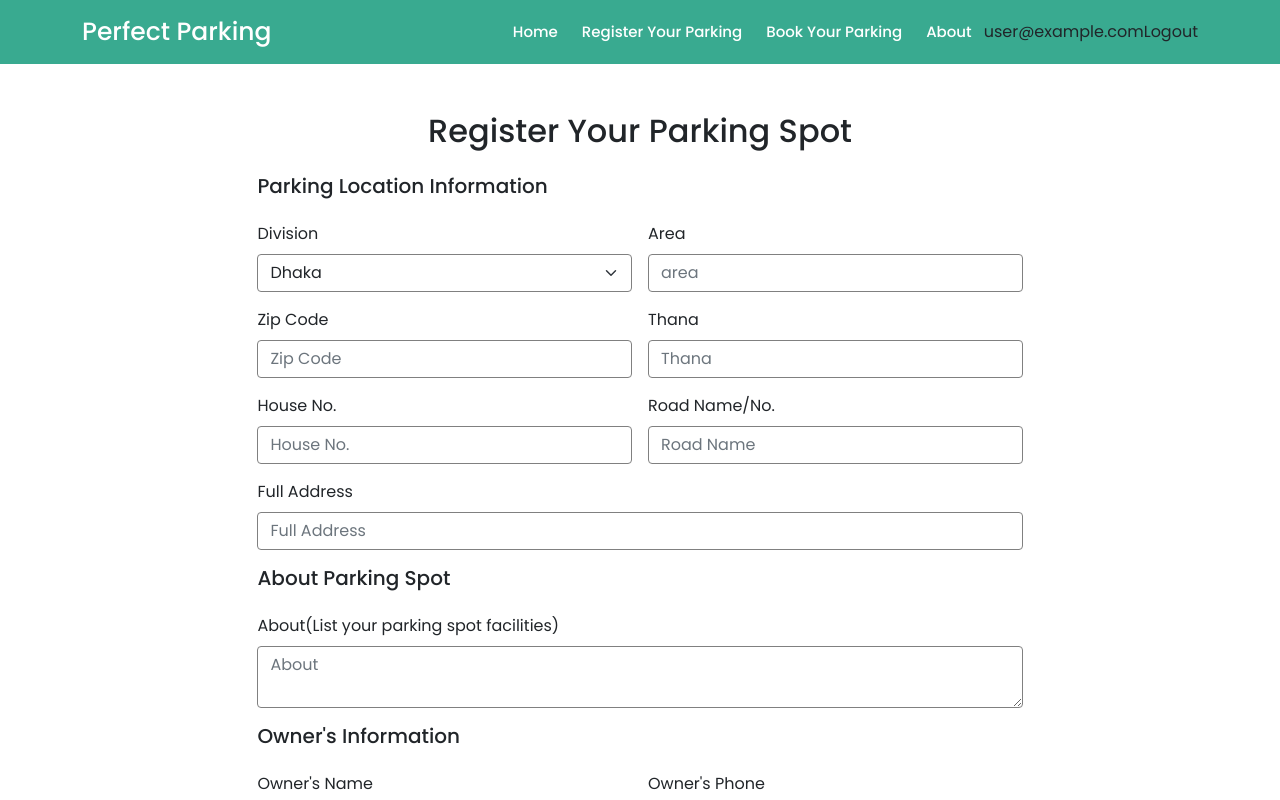
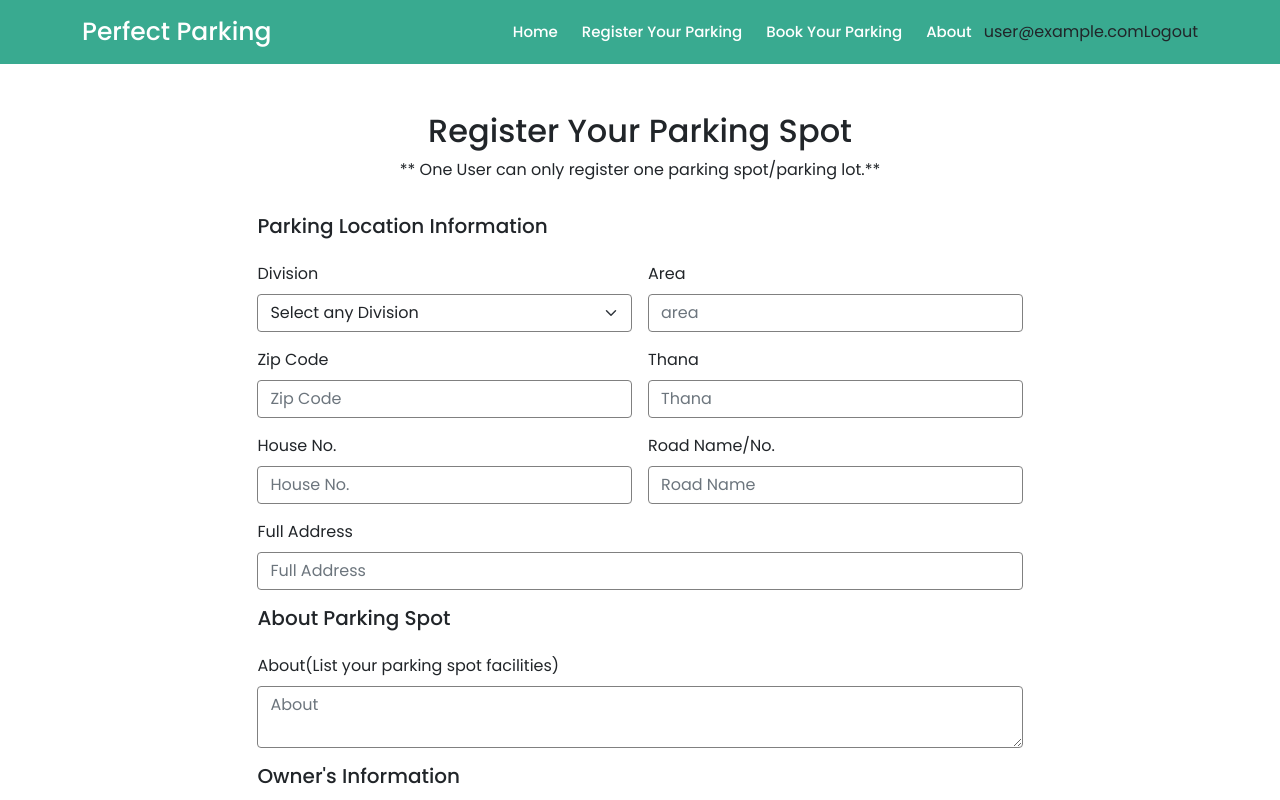
Before and after one commit to Shadman-Ahmed-Chowdhury/Perfect-Parking, a React (Create React App) app: page /register-parking in a window 1280 px wide. Shown: the top 800 px of the page. Built offline with nearby package versions, Linux system fonts and the light colour scheme; no server answers; sample sign-in values are in the browser's storage.

Commit message:
Add Register Parking spots

```diff
--- /dev/null
+++ b/src/app-logic/savaParkingData.js
@@ -0,0 +1,72 @@
+import firestore from "./firestore";
+
+//Importing SweetAlert
+import Swal from "sweetalert2";
+import withReactContent from "sweetalert2-react-content";
+
+const saveParkingData = (
+  uid,
+  divison,
+  area,
+  zipCode,
+  thana,
+  house,
+  road,
+  fullAddress,
+  about,
+  ownerName,
+  ownerPhone,
+  ownerNID,
+  ownerEmail,
+  maintainerName,
+  maintainerPhone,
+  maintainerNID,
+  maintainerEmail,
+  totalSpots,
+  availableSpots,
+  hourlyRate,
+  monthlyRate
+) => {
+  const MySwal = withReactContent(Swal);
+  MySwal.showLoading();
+  firestore
+    .collection("ParkingSpots")
+    .doc(uid)
+    .set({
+      uid,
+      divison,
+      area,
+      zipCode,
+      thana,
+      house,
+      road,
+      fullAddress,
+      about,
+      ownerName,
+      ownerPhone,
+      ownerNID,
+      ownerEmail,
+      maintainerName,
+      maintainerPhone,
+      maintainerNID,
+      maintainerEmail,
+      totalSpots,
+      availableSpots,
+      hourlyRate,
+      monthlyRate,
+    })
+    .then(() => {
+      MySwal.fire({
+        icon: "success",
+        title: "User Registration Completed!",
+        confirmButtonText: "Continue",
+      }).then(() => {
+        window.location.assign("/");
+      });
+    })
+    .catch((error) => {
+      console.log(error);
+    });
+};
+
+export default saveParkingData;
--- a/src/components/Register.js
+++ b/src/components/Register.js
@@ -1,21 +1,21 @@
-import React from 'react';
-import { Link } from 'react-router-dom';
+import React from "react";
+import { Link } from "react-router-dom";
 
-import './Register.css';
+import "./Register.css";
 
-import registerUser from '../app-logic/registerUser';
+import registerUser from "../app-logic/registerUser";
 
 class Register extends React.Component {
   register = (e) => {
     e.preventDefault();
-		console.log('Register Button button clicked');
+    console.log("Register Button button clicked");
     const name = this.name.value;
-		const phone = this.name.value;
+    const phone = this.phone.value;
     const nid = this.nid.value;
     const email = this.email.value;
     const password = this.password.value;
 
-		if (email === '' || password === '') {
+    if (email === "" || password === "") {
       alert("Email or Password can't be empty");
     } else {
       registerUser(name, phone, nid, email, password);
@@ -24,11 +24,11 @@ class Register extends React.Component {
     }
   };
   formReset() {
-		this.name.value = '';
-		this.phone.value = '';
-		this.nid.value = '';
-		this.email.value = '';
-		this.password.value = '';
+    this.name.value = "";
+    this.phone.value = "";
+    this.nid.value = "";
+    this.email.value = "";
+    this.password.value = "";
   }
   render() {
     return (
@@ -98,7 +98,7 @@ class Register extends React.Component {
           </form>
         </div>
         <p className="text-center mt-3 text">
-					Already have an account?{' '}
+          Already have an account?{" "}
           <Link to="/login" className="loginLink">
             Login Now!
           </Link>
--- a/src/components/RegisterParking.js
+++ b/src/components/RegisterParking.js
@@ -1,22 +1,20 @@
 import React from "react";
 import authListener from "../app-logic/authListener";
+import saveParkingData from "../app-logic/savaParkingData";
 
 class RegisterParking extends React.Component {
   state = {
     username: "",
     uid: "",
-    divison: "",
-    area: "",
-    zipCode: "",
-    thana: "",
-    house: "",
-    road: "",
-    fullAddress: "",
+    division: "",
   };
   componentDidMount() {
     authListener().onAuthStateChanged((user) => {
       if (user) {
         console.log(user.email);
+        this.setState({
+          uid: user.uid,
+        });
         // const promise = getUserData(user.uid);
         // promise.then((doc) => {
         //   console.log(doc.data().username);
@@ -39,6 +37,54 @@ class RegisterParking extends React.Component {
 
   goToHome = () => {
     window.location.assign("/");
+  };
+  registerParking = (e) => {
+    e.preventDefault();
+    const uid = this.state.uid;
+    const divison = this.state.division;
+    const area = this.area.value;
+    const zipCode = this.zipCode.value;
+    const thana = this.thana.value;
+    const house = this.house.value;
+    const road = this.road.value;
+    const fullAddress = this.fullAddress.value;
+    const about = this.about.value;
+    const ownerName = this.ownerName.value;
+    const ownerPhone = this.ownerPhone.value;
+    const ownerNID = this.ownerNID.value;
+    const ownerEmail = this.ownerEmail.value;
+    const maintainerName = this.maintainerName.value;
+    const maintainerPhone = this.maintainerPhone.value;
+    const maintainerNID = this.maintainerNID.value;
+    const maintainerEmail = this.maintainerEmail.value;
+    const totalSpots = this.totalSpots.value;
+    const availableSpots = this.availableSpots.value;
+    const hourlyRate = this.hourlyRate.value;
+    const monthlyRate = this.monthlyRate.value;
+
+    saveParkingData(
+      uid,
+      divison,
+      area,
+      zipCode,
+      thana,
+      house,
+      road,
+      fullAddress,
+      about,
+      ownerName,
+      ownerPhone,
+      ownerNID,
+      ownerEmail,
+      maintainerName,
+      maintainerPhone,
+      maintainerNID,
+      maintainerEmail,
+      totalSpots,
+      availableSpots,
+      hourlyRate,
+      monthlyRate
+    );
   };
 
   // if (user !== null) {
@@ -75,7 +121,10 @@ class RegisterParking extends React.Component {
     return (
       <div className="register-parking container">
         <h2 className="text-center mt-5">Register Your Parking Spot</h2>
-        <form className="row g-3 form">
+        <p className="text-center">
+          ** One User can only register one parking spot/parking lot.**
+        </p>
+        <form className="row g-3 form" onSubmit={this.registerParking}>
           <h5>Parking Location Information</h5>
           {/* divison */}
           <div className=" col-md-6">
@@ -87,7 +136,9 @@ class RegisterParking extends React.Component {
               onChange={this.handleChange}
               name="division"
               className="form-control form-select"
+              required
             >
+              <option value="">Select any Division</option>
               <option value="Dhaka">Dhaka</option>
               <option value="Chattogram">Chattogram</option>
               <option value="Sylhet">Sylhet</option>
@@ -104,6 +155,7 @@ class RegisterParking extends React.Component {
               className="form-control"
               placeholder="area"
               ref={(input) => (this.area = input)}
+              required
             />
           </div>
 
@@ -117,6 +169,7 @@ class RegisterParking extends React.Component {
               className="form-control"
               placeholder="Zip Code"
               ref={(input) => (this.zipCode = input)}
+              required
             />
           </div>
 
@@ -130,6 +183,7 @@ class RegisterParking extends React.Component {
               className="form-control"
               placeholder="Thana"
               ref={(input) => (this.thana = input)}
+              required
             />
           </div>
 
@@ -143,6 +197,7 @@ class RegisterParking extends React.Component {
               className="form-control"
               placeholder="House No."
               ref={(input) => (this.house = input)}
+              required
             />
           </div>
 
@@ -156,6 +211,7 @@ class RegisterParking extends React.Component {
               className="form-control"
               placeholder="Road Name"
               ref={(input) => (this.road = input)}
+              required
             />
           </div>
 
@@ -169,6 +225,7 @@ class RegisterParking extends React.Component {
               className="form-control"
               placeholder="Full Address"
               ref={(input) => (this.fullAddress = input)}
+              required
             />
           </div>
 
@@ -183,6 +240,7 @@ class RegisterParking extends React.Component {
               className="form-control"
               placeholder="About"
               ref={(input) => (this.about = input)}
+              required
             ></textarea>
           </div>
 
@@ -197,6 +255,7 @@ class RegisterParking extends React.Component {
               className="form-control"
               placeholder="Owner's Name"
               ref={(input) => (this.ownerName = input)}
+              required
             />
           </div>
 
@@ -210,6 +269,7 @@ class RegisterParking extends React.Component {
               className="form-control"
               placeholder="Owner's Phone"
               ref={(input) => (this.ownerPhone = input)}
+              required
             />
           </div>
 
@@ -223,6 +283,7 @@ class RegisterParking extends React.Component {
               className="form-control"
               placeholder="Owner's NID"
               ref={(input) => (this.ownerNID = input)}
+              required
             />
           </div>
 
@@ -236,6 +297,7 @@ class RegisterParking extends React.Component {
               className="form-control"
               placeholder="Owner's Email"
               ref={(input) => (this.ownerEmail = input)}
+              required
             />
           </div>
 
@@ -251,6 +313,7 @@ class RegisterParking extends React.Component {
               className="form-control"
               placeholder="Maintainer's Name"
               ref={(input) => (this.maintainerName = input)}
+              required
             />
           </div>
 
@@ -264,6 +327,7 @@ class RegisterParking extends React.Component {
               className="form-control"
               placeholder="Maintainer's Phone"
               ref={(input) => (this.maintainerPhone = input)}
+              required
             />
           </div>
 
@@ -277,6 +341,7 @@ class RegisterParking extends React.Component {
               className="form-control"
               placeholder="Maintainer's NID"
               ref={(input) => (this.maintainerNID = input)}
+              required
             />
           </div>
 
@@ -290,6 +355,7 @@ class RegisterParking extends React.Component {
               className="form-control"
               placeholder="Maintainer's Email"
               ref={(input) => (this.maintainerEmail = input)}
+              required
             />
           </div>
 
@@ -304,6 +370,7 @@ class RegisterParking extends React.Component {
               className="form-control"
               placeholder="Total Spots"
               ref={(input) => (this.totalSpots = input)}
+              required
             />
           </div>
 
@@ -317,6 +384,7 @@ class RegisterParking extends React.Component {
               className="form-control"
               placeholder="Available Spots"
               ref={(input) => (this.availableSpots = input)}
+              required
             />
           </div>
 
@@ -330,6 +398,7 @@ class RegisterParking extends React.Component {
               className="form-control"
               placeholder="Hourly Rate"
               ref={(input) => (this.hourlyRate = input)}
+              required
             />
           </div>
 
@@ -343,11 +412,14 @@ class RegisterParking extends React.Component {
               className="form-control"
               placeholder="Montly Rate"
               ref={(input) => (this.monthlyRate = input)}
+              required
             />
           </div>
 
           <div className="col-12 mb-5">
-            <button className="btn btn-info ">Register Parking Spot</button>
+            <button type="submit" className="btn btn-info">
+              Register Parking Spot
+            </button>
           </div>
         </form>
       </div>
```
Lines whose indentation alone changed are shown as unchanged.
